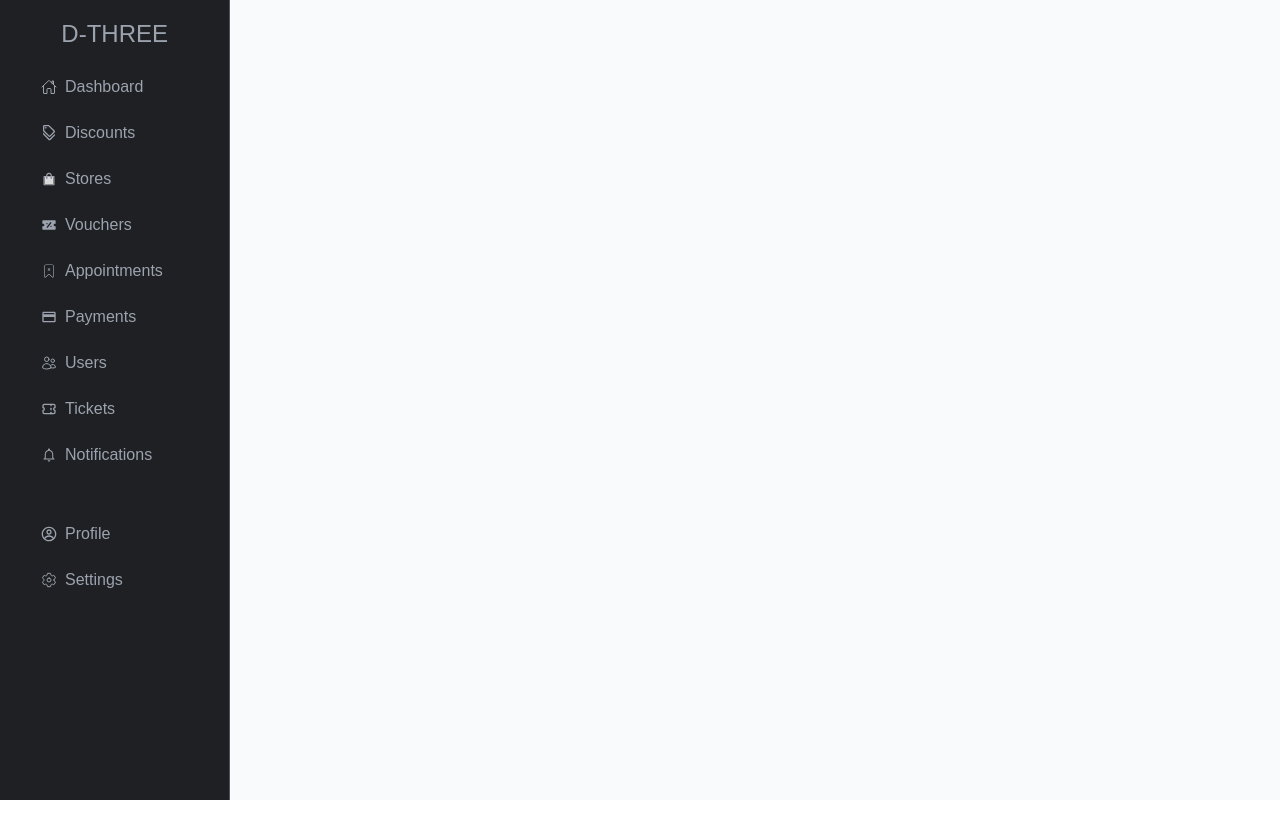
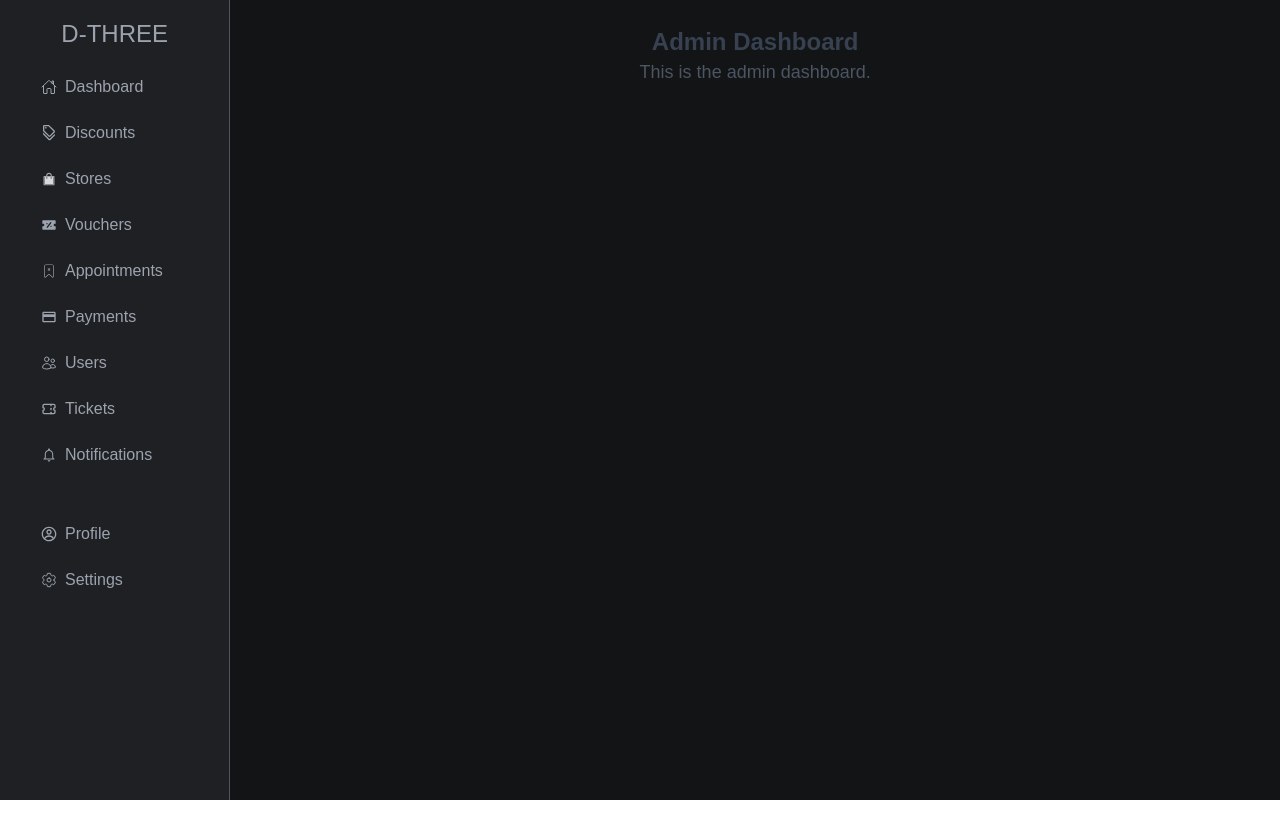
Before and after one commit to Roadpeak/d3-ts, a React (Create React App) app: page /manage in a window 1280 px wide. Built offline with nearby package versions, Linux system fonts and the light colour scheme.

Commit message:
dashboard

```diff
--- a/src/components/Services.tsx
+++ b/src/components/Services.tsx
@@ -1,13 +1,11 @@
 import React from 'react';
 
-// Define the type for a service
 interface Service {
     title: string;
     description: string;
     image: string;
 }
 
-// Array of services
 const services: Service[] = [
     {
         title: 'Electronics',
--- a/src/components/admin/AdminDash.tsx
+++ b/src/components/admin/AdminDash.tsx
@@ -1,10 +1,18 @@
 import React from 'react'
 import SideNav from './SideNav'
 
-const AdminDash:React.FC = () => {
+const AdminDash: React.FC = () => {
   return (
-    <div className='w-full'>
+    <div className='w-full flex h-[100vh] overflow-y-hidden'>
       <SideNav />
+      <div className="w-[82%] h-[100vh] px-[5%] py-[2%] bg-[#131415]">
+        <div className="w-full flex flex-col items-center justify-center">
+          <h1 className="text-2xl font-semibold text-gray-700">Admin Dashboard</h1>
+          <p className="text-gray-600 text-lg">
+            This is the admin dashboard.
+          </p>
+        </div>
+      </div>
     </div>
   )
 }
--- a/src/utils/layouts/AdminLayout.tsx
+++ b/src/utils/layouts/AdminLayout.tsx
@@ -7,7 +7,7 @@ interface AdminLayoutProps {
 
 const AdminLayout: React.FC<AdminLayoutProps> = ({ children }) => {
     return (
-        <div className='flex w-full'>
+        <div className='flex w-full h-[100vh] overflow-y-hidden'>
             <SideNav />
             <div className="w-[82%] bg-[#131415]">{children}</div>
         </div>
```
